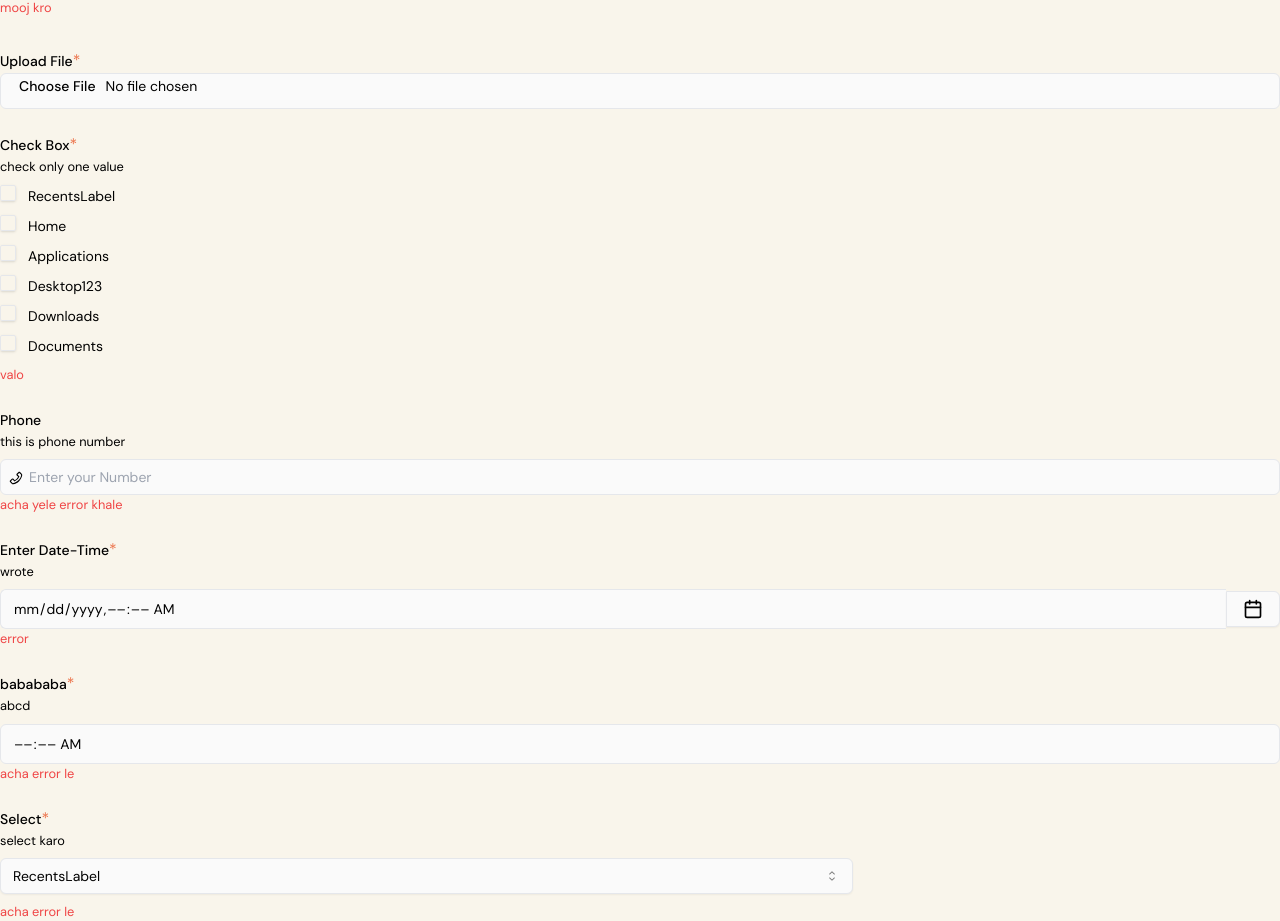
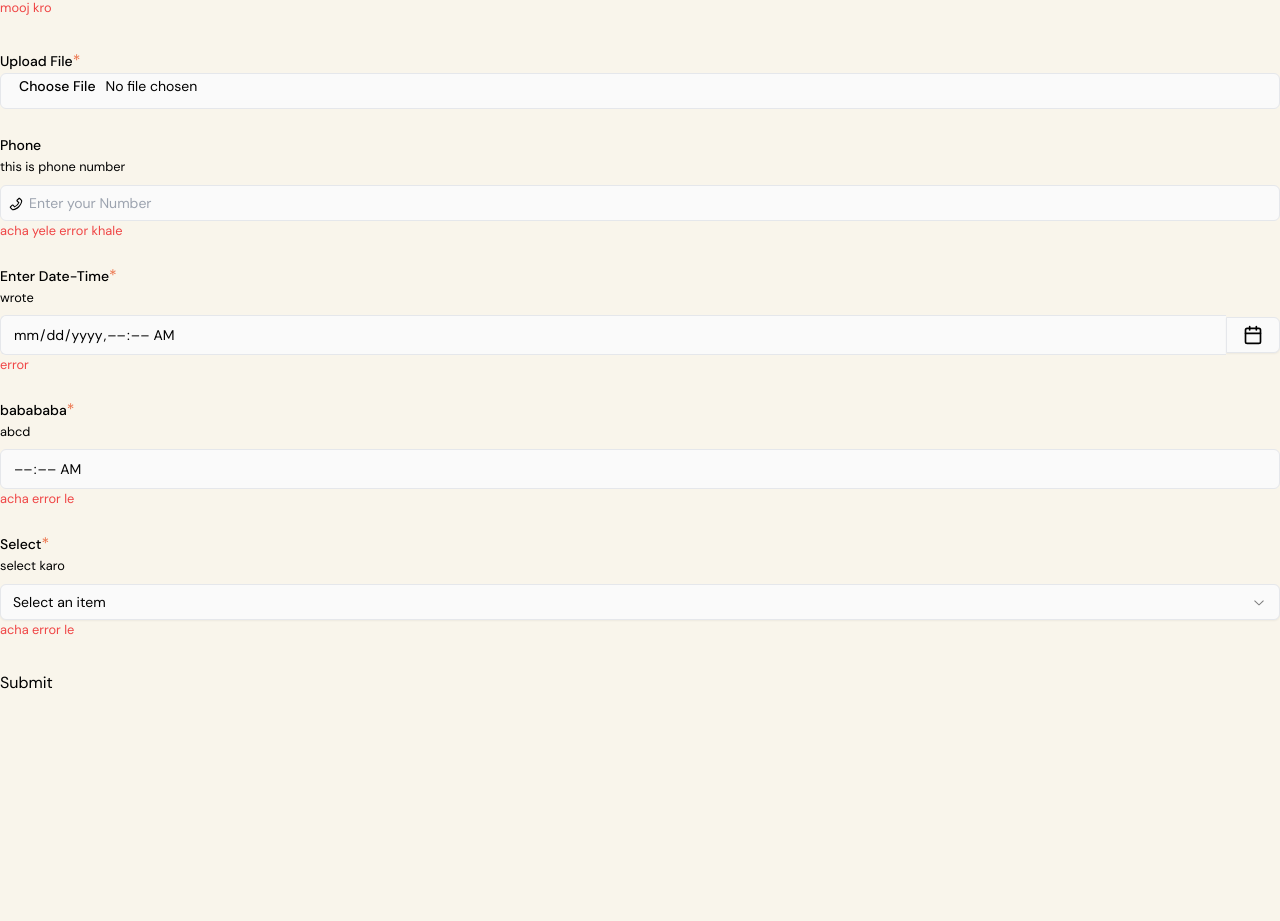
Before and after one commit to nitkkr-dev/nitkkr, a Next.js app: page /en in a window 1280 px wide. Shown: the part 2595-3516 px from the top of the page. After the commit the page ends 3290 px from the top, so only its background shows below. Built offline with nearby package versions, Linux system fonts and the light colour scheme.

Commit message:
better select field and added htmlFor tags

```diff
--- a/app/[locale]/page.tsx
+++ b/app/[locale]/page.tsx
@@ -1,3 +1,4 @@
+'use client';
 import Visualizer from '@/components/inputs/Visualizer';
 
 import DirectorsCorner from './directors-corner';
--- a/components/inputs/Checkbox.tsx
+++ b/components/inputs/Checkbox.tsx
@@ -1,131 +1,63 @@
-'use client';
-import { useState } from 'react';
-import { zodResolver } from '@hookform/resolvers/zod';
-import { useForm } from 'react-hook-form';
-import { z } from 'zod';
+// 'use client';
+// import React, { useState } from 'react';
 
-import { Checkbox } from '@/components/ui/checkbox';
-import {
-  Form,
-  FormControl,
-  FormDescription,
-  FormField,
-  FormItem,
-  FormLabel,
-  FormMessage,
-} from '@/components/ui/form';
+// import { Checkbox } from '@/components/ui/checkbox';
 
-import { InputProps } from '../ui/input';
+// import { Label } from '../ui/label';
+// import { InputProps } from '../ui/input';
 
-type SelectionMode = 'single' | 'multi';
+// type SelectionMode = 'single' | 'multi';
 
-interface ListProps extends InputProps {
-  items: { id: string; label: string }[];
-  selectionMode?: SelectionMode;
-}
+// interface ListProps extends InputProps {
+//   items: { id: string; label: string }[];
+//   selectionMode?: SelectionMode;
+//   className?: string;
+//   value?: string[]; // Update value to be explicitly an array of strings
+//   onChange?: (value: string[]) => void; // Ensure onChange is properly typed
+// }
 
-const FormSchema = z.object({
-  items: z.array(z.string()).refine((value) => value.some((item) => item), {
-    message: 'You have to select at least one item.',
-  }),
-});
+// export function CheckboxReactHookFormMultiple({
+//   items,
+//   selectionMode = 'multi',
+//   className,
+//   value = [], // Provide default value as an empty array
+//   onChange, // Destructure onChange
+//   ...props
+// }: ListProps) {
+//   const [selectedItem, setSelectedItem] = useState<string | null>(null);
 
-export function CheckboxReactHookFormMultiple({
-  items,
-  selectionMode = 'multi',
-  ...props
-}: ListProps) {
-  const form = useForm<z.infer<typeof FormSchema>>({
-    resolver: zodResolver(FormSchema),
-  });
-
-  const [selectedItem, setSelectedItem] = useState<string | null>(null);
-
-  function onSubmit(data: z.infer<typeof FormSchema>) {
-    console.log({
-      title: 'You submitted the following values:',
-      description: (
-        <pre className="mt-2 w-[340px] rounded-md bg-slate-950 p-4">
-          <code className="text-white">{JSON.stringify(data, null, 2)}</code>
-        </pre>
-      ),
-    });
-  }
-
-  return (
-    <Form {...form}>
-      <form onSubmit={form.handleSubmit(onSubmit)} className="space-y-8">
-        <FormField
-          control={form.control}
-          name="items"
-          render={() => (
-            <FormItem>
-              <div>
-                <FormLabel>{props.label ? props.label : 'Check Box'}</FormLabel>
-                {props.required && <span style={{ color: '#EC734B' }}>*</span>}
-                {props.description && (
-                  <FormDescription>{props.description}</FormDescription>
-                )}
-              </div>
-              {items.map((item) => (
-                <FormField
-                  key={item.id}
-                  control={form.control}
-                  name="items"
-                  render={({ field }) => {
-                    return (
-                      <FormItem
-                        key={item.id}
-                        className="flex flex-row items-start space-x-3 space-y-0"
-                      >
-                        <FormControl>
-                          <Checkbox
-                            disabled={props.disabled}
-                            checked={
-                              selectionMode === 'single'
-                                ? selectedItem === item.id
-                                : field.value?.includes(item.id)
-                            }
-                            onCheckedChange={(checked) => {
-                              if (selectionMode === 'single') {
-                                setSelectedItem(checked ? item.id : null);
-                                form.setValue(
-                                  'items',
-                                  checked ? [item.id] : []
-                                );
-                              } else {
-                                const valueArray = Array.isArray(field.value)
-                                  ? field.value
-                                  : [];
-                                if (checked) {
-                                  field.onChange([...valueArray, item.id]);
-                                } else {
-                                  field.onChange(
-                                    valueArray.filter(
-                                      (value) => value !== item.id
-                                    )
-                                  );
-                                }
-                              }
-                            }}
-                          />
-                        </FormControl>
-                        <FormLabel className="text-sm font-normal">
-                          {item.label}
-                        </FormLabel>
-                      </FormItem>
-                    );
-                  }}
-                />
-              ))}
-              <FormMessage />
-              <p className="text-muted-foreground block text-[0.8rem] text-red-500">
-                {props.errorMsg}
-              </p>
-            </FormItem>
-          )}
-        />
-      </form>
-    </Form>
-  );
-}
+//   return (
+//     <div className={className}>
+//       {items.map((item) => (
+//         <div
+//           key={item.id}
+//           className="flex flex-row items-start space-x-3 space-y-0"
+//         >
+//           <Checkbox
+//             disabled={props.disabled}
+//             checked={
+//               selectionMode === 'single'
+//                 ? selectedItem === item.id
+//                 : value.includes(item.id) // Ensure value is properly handled
+//             }
+//             onCheckedChange={(checked) => {
+//               if (selectionMode === 'single') {
+//                 setSelectedItem(checked ? item.id : null);
+//                 if (onChange) onChange(checked ? [item.id] : []);
+//               } else {
+//                 const updatedValue = checked
+//                   ? [...value, item.id]
+//                   : value.filter((val) => val !== item.id);
+//                 if (onChange) onChange(updatedValue);
+//               }
+//             }}
+//           />
+//           <Label className="text-sm font-normal">{item.label}</Label>
+//         </div>
+//       ))}
+//       <p className="text-muted-foreground block text-[0.8rem] text-red-500">
+//         {props.errorMsg}
+//       </p>
+//     </div>
+//   );
+// }
--- a/components/inputs/Visualizer.tsx
+++ b/components/inputs/Visualizer.tsx
@@ -1,70 +1,82 @@
 'use client';
-
-import React from 'react';
+import React, { useRef } from 'react';
 
 import EmailField from './email';
 import TextField from './text';
 import PhoneField from './telephone';
 import DatePicker from './date';
 import FileUpload from './fileUpload';
-import { CheckboxReactHookFormMultiple } from './Checkbox';
+// import { CheckboxReactHookFormMultiple } from './Checkbox';
 import { DateTimePicker } from './date-time-picker/date-time-picker';
 import { TimeField } from './date-time-picker/time-field';
-import { SelectDropdown } from './selectIItem';
+import SelectDropdown from './selectIItem';
 
 export default function Visualizer() {
-  const items = [
-    {
-      id: 'recentsID',
-      label: 'RecentsLabel',
-    },
-    {
-      id: 'home',
-      label: 'Home',
-    },
-    {
-      id: 'applications',
-      label: 'Applications',
-    },
-    {
-      id: 'desktop123',
-      label: 'Desktop123',
-    },
-    {
-      id: 'downloads',
-      label: 'Downloads',
-    },
-    {
-      id: 'documents',
-      label: 'Documents',
-    },
-  ];
+  const emailRef = useRef(null);
+  const nameRef = useRef(null);
+  const dateRef = useRef(null);
+  const fileRef = useRef(null);
+  // const checkboxRef = useRef(null);
+  const phoneRef = useRef(null);
+  const dateTimeRef = useRef(null);
+  const timeRef = useRef(null);
+  const selectRef = useRef(null);
+
+  const handleSubmit = (event: { preventDefault: () => void }) => {
+    event.preventDefault();
+    // const formData = {
+    //   email: emailRef.current.value,
+    //   name: nameRef.current.value,
+    //   date: dateRef.current.value,
+    //   file: fileRef.current.files[0],
+    //   // checkbox: checkboxRef.current.value,
+    //   phone: phoneRef.current.value,
+    //   dateTime: dateTimeRef.current.value,
+    //   // time: timeRef.current.value,
+    //   select: selectRef.current.value,
+    // };
+    console.log('Submitted Data:');
+  };
+
+  const items = ['item1', 'item2', 'item3', 'item4'];
+
   return (
+    <form onSubmit={handleSubmit}>
       <div className="w-full space-y-6">
         <EmailField
+          ref={emailRef}
           description="email field hai ye"
           required
           errorMsg="this is a error msg"
         />
-      <TextField required label="Name" placeholder="Enter your name" />
+        <TextField
+          ref={nameRef}
+          required
+          label="Name"
+          placeholder="Enter your name"
+        />
         <DatePicker
+          ref={dateRef}
           required
           description="this is a description"
           errorMsg="mooj kro"
         />
-      <FileUpload required accept=".ppt" />
-      <CheckboxReactHookFormMultiple
+        <FileUpload ref={fileRef} required accept=".ppt" />
+        {/* <CheckboxReactHookFormMultiple
+          ref={checkboxRef}
           items={items}
           description="check only one value"
           selectionMode="multi"
           required
           errorMsg="valo"
-      />
+        /> */}
         <PhoneField
+          ref={phoneRef}
           description="this is phone number"
           errorMsg="acha yele error khale"
         />
         <DateTimePicker
+          ref={dateTimeRef}
           granularity={'minute'}
           description={'wrote'}
           required
@@ -77,11 +89,15 @@ export default function Visualizer() {
           errorMsg="acha error le"
         />
         <SelectDropdown
+          ref={selectRef}
           items={items}
           required
           description="select karo"
           errorMsg="acha error le"
+          defaultValue={items[1]}
         />
+        <button type="submit">Submit</button>
       </div>
+    </form>
   );
 }
--- a/components/inputs/selectIItem.tsx
+++ b/components/inputs/selectIItem.tsx
@@ -1,16 +1,7 @@
-import { zodResolver } from '@hookform/resolvers/zod';
-import { useForm } from 'react-hook-form';
-import { z } from 'zod';
+import { forwardRef } from 'react';
+import { ChevronDownIcon } from '@radix-ui/react-icons';
+import { SelectIcon } from '@radix-ui/react-select';
 
-import {
-  Form,
-  FormControl,
-  FormDescription,
-  FormField,
-  FormItem,
-  FormLabel,
-  FormMessage,
-} from '@/components/ui/form';
 import {
   Select,
   SelectContent,
@@ -20,51 +11,33 @@ import {
 } from '@/components/ui/select';
 
 import { InputProps } from '../ui/input';
+import { Label } from '../ui/label';
 
 interface ListProps extends InputProps {
-  items: { id: string; label: string }[];
+  items: string[];
 }
 
-const FormSchema = z.object({
-  items: z.array(z.string()).refine((value) => value.some((item) => item), {
-    message: 'You have to select at least one item.',
-  }),
-});
-
-export function SelectDropdown({ items, ...props }: ListProps) {
-  const form = useForm<z.infer<typeof FormSchema>>({
-    resolver: zodResolver(FormSchema),
-  });
-
+const SelectDropdown = forwardRef<HTMLDivElement, ListProps>(
+  ({ items, className, ...props }, ref) => {
     return (
-    <Form {...form}>
-      <form className="w-2/3 space-y-6">
-        <FormField
-          control={form.control}
-          name="items"
-          render={({ field }) => (
-            <FormItem>
-              <div>
-                <FormLabel>{props.label ? props.label : 'Select'}</FormLabel>
+      <div className={className} ref={ref}>
+        <Label htmlFor={props.name}>
+          {props.label ? props.label : 'Select'}
+        </Label>
         {props.required && <span style={{ color: '#EC734B' }}>*</span>}
         {props.description && (
-                  <FormDescription>{props.description}</FormDescription>
+          <p className="text-muted-foreground block text-[0.8rem]">
+            {props.description}
+          </p>
         )}
-              </div>
-              <Select
-                onValueChange={field.onChange}
-                defaultValue={items[0].id}
-                disabled={props.disabled}
-              >
-                <FormControl>
+        <Select disabled={props.disabled}>
           <SelectTrigger>
-                    <SelectValue />
+            <SelectValue placeholder="Select an item" />
           </SelectTrigger>
-                </FormControl>
           <SelectContent>
             {items.map((item) => (
-                    <SelectItem key={item.id} value={item.id}>
-                      {item.label}
+              <SelectItem key={item} value={item}>
+                {item}
               </SelectItem>
             ))}
           </SelectContent>
@@ -72,11 +45,11 @@ export function SelectDropdown({ items, ...props }: ListProps) {
         <p className="text-muted-foreground block text-[0.8rem] text-red-500">
           {props.errorMsg}
         </p>
-              <FormMessage />
-            </FormItem>
-          )}
-        />
-      </form>
-    </Form>
+      </div>
     );
   }
+);
+
+SelectDropdown.displayName = 'SelectDropdown';
+
+export default SelectDropdown;
--- a/components/ui/calendar.tsx
+++ b/components/ui/calendar.tsx
@@ -49,7 +49,7 @@ function Calendar({
         day_range_start: 'day-range-start',
         day_range_end: 'day-range-end',
         day_selected:
-          'bg-neutral-10 text-primary-foreground hover:bg-neutral-10 hover:text-primary-foreground focus:bg-neutral-10 focus:text-primary-foreground',
+          'bg-neutral-10 text-primary-foreground hover:bg-slate-200 hover:text-primary-foreground focus:bg-slate-100 focus:text-primary-foreground',
         day_today: 'bg-accent text-accent-foreground',
         day_outside:
           'day-outside text-muted-foreground opacity-50  aria-selected:bg-accent/50 aria-selected:text-muted-foreground aria-selected:opacity-30',
--- a/components/ui/select.tsx
+++ b/components/ui/select.tsx
@@ -31,7 +31,7 @@ const SelectTrigger = React.forwardRef<
   >
     {children}
     <SelectPrimitive.Icon asChild>
-      <CaretSortIcon className="h-4 w-4 opacity-50" />
+      <ChevronDownIcon className="h-4 w-4 opacity-50" />
     </SelectPrimitive.Icon>
   </SelectPrimitive.Trigger>
 ));
@@ -123,7 +123,7 @@ const SelectItem = React.forwardRef<
   <SelectPrimitive.Item
     ref={ref}
     className={cn(
-      'focus:bg-accent focus:text-accent-foreground relative flex w-full cursor-default select-none items-center rounded-sm py-1.5 pl-2 pr-8 text-sm outline-none data-[disabled]:pointer-events-none data-[disabled]:opacity-50',
+      'focus:text-accent-foreground relative flex w-full cursor-default select-none items-center rounded-sm py-1.5 pl-2 pr-8 text-sm outline-none focus:bg-neutral-200 data-[disabled]:pointer-events-none data-[disabled]:opacity-50',
       className
     )}
     {...props}
```
Also changed, not shown: components/ui/input.tsx (+14 -5 lines). Lines whose indentation alone changed are shown as unchanged.
